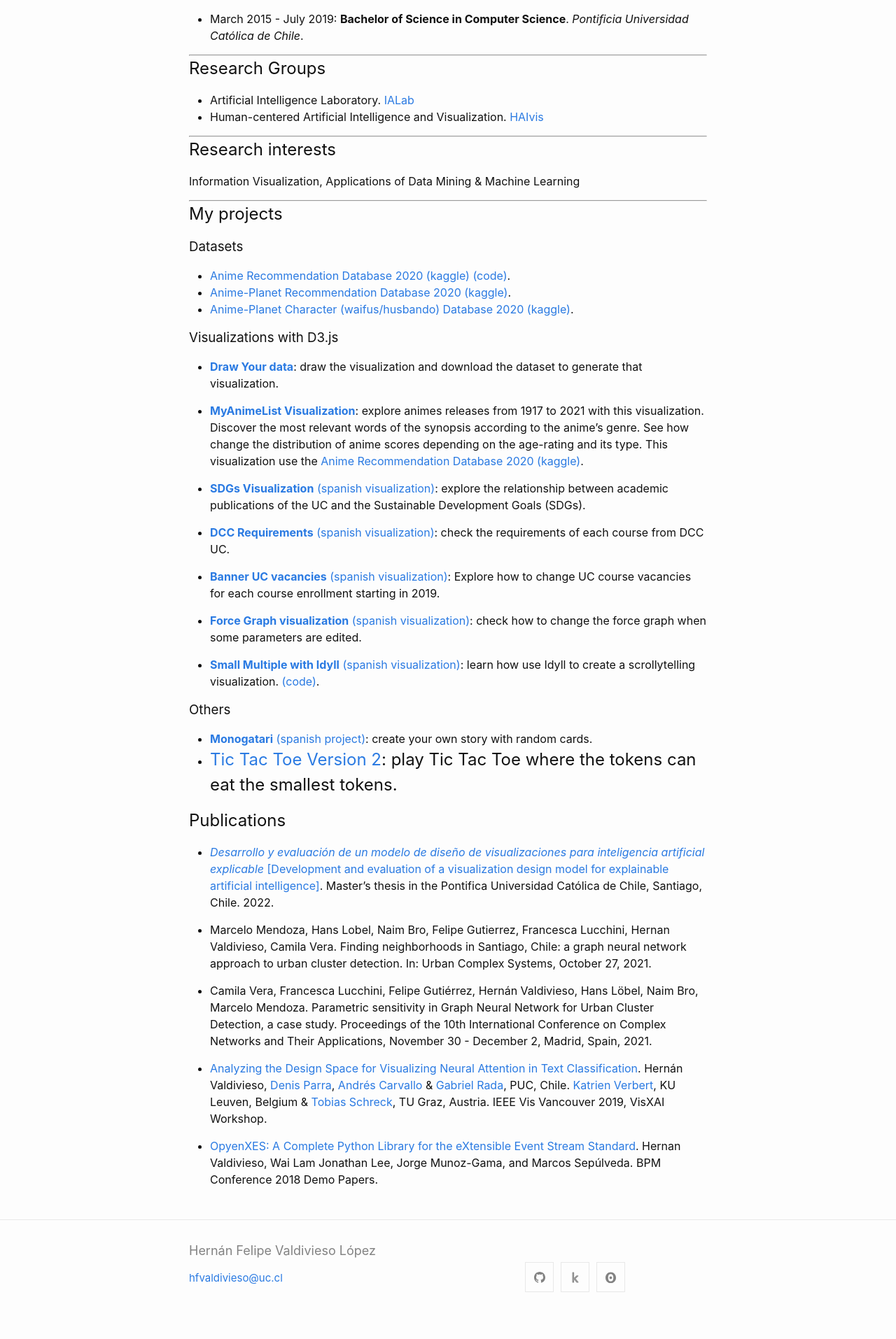
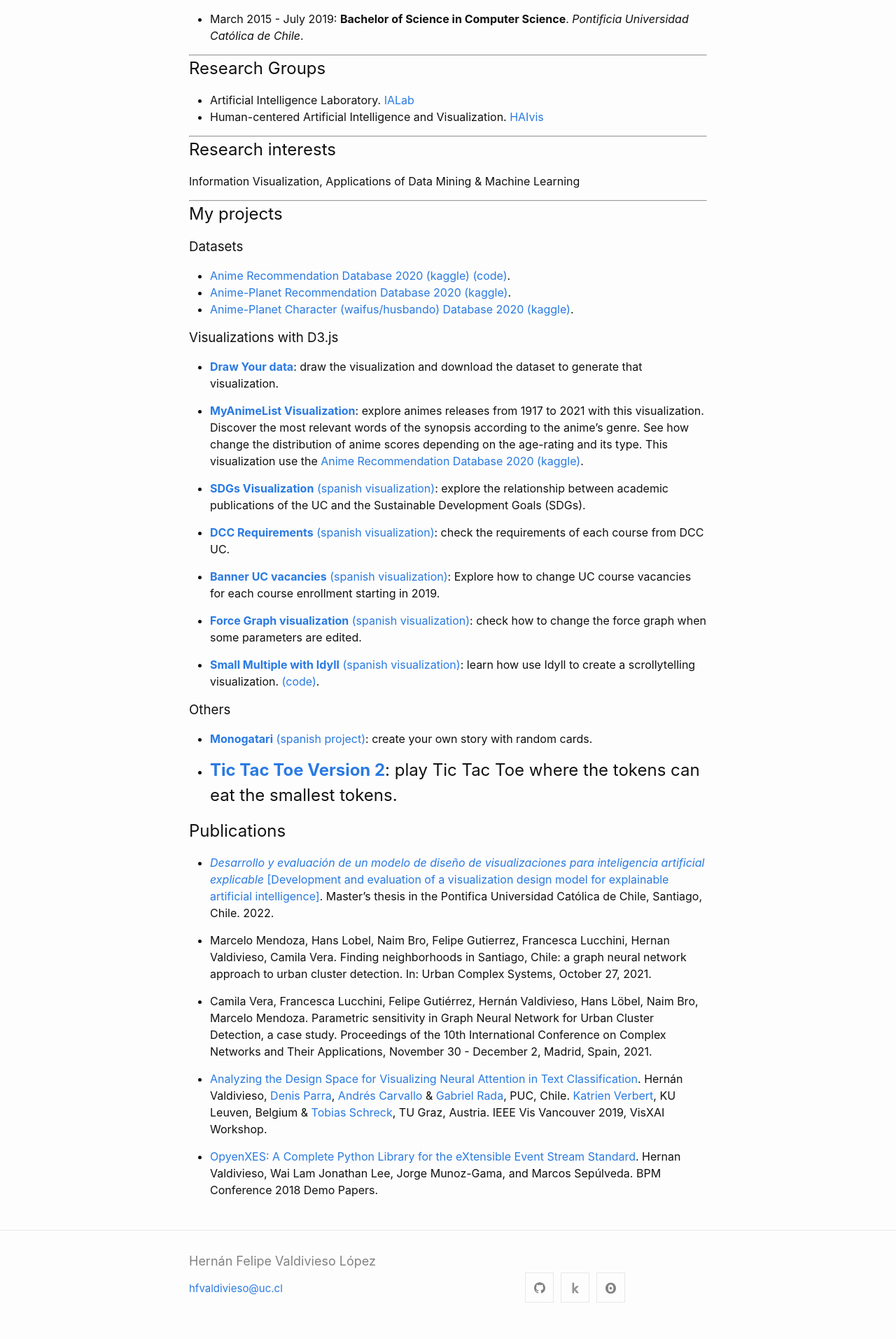
Before and after one commit to Hernan4444/hernan4444.github.io, a Jekyll site: the page built from index.md, in a window 1280 px wide. Shown: the part 655-2569 px from the top of the page at 70% size. Built offline with Jekyll 4.4.1, drawn with Linux system fonts in a browser that asks for light colours.

```diff
--- a/index.md
+++ b/index.md
@@ -55,7 +55,8 @@ Information Visualization, Applications of Data Mining & Machine Learning
 
 ### Others
 - [**Monogatari** (spanish project)][monogatari]: create your own story with random cards.
-- [Tic Tac Toe Version 2][tic tac toe]: play Tic Tac Toe where the tokens can eat the smallest tokens.
+
+- [**Tic Tac Toe Version 2**][tic-tac-toe]: play Tic Tac Toe where the tokens can eat the smallest tokens.
 --------------
 
 ## Publications
@@ -72,7 +73,7 @@ Information Visualization, Applications of Data Mining & Machine Learning
 - [OpyenXES: A Complete Python Library for the eXtensible Event Stream Standard][OpyenXES]. Hernan Valdivieso, Wai Lam Jonathan Lee, Jorge Munoz-Gama, and Marcos Sepúlveda. BPM Conference 2018 Demo Papers.
 
 
-[tic tac toe]: https://hernan4444.github.io/tic-tac-toe/
+[tic-tac-toe]: https://hernan4444.github.io/tic-tac-toe/
 [ObHQ]: https://observablehq.com/@clpuc/analyzing-the-design-space-for-visualizing-neural-attenti
 [IALAB]: http://ialab.ing.puc.cl/
 [HAIvis]: http://haivis.ing.puc.cl
```
